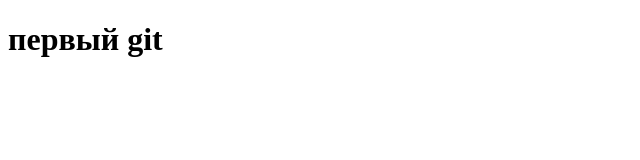
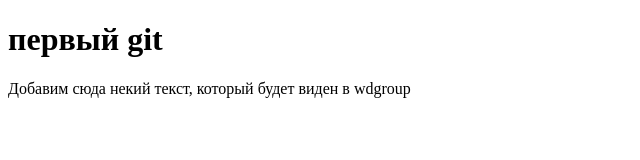
Before and after one commit to MuqpucToqpeJIb/wdgroup_projects, a plain HTML site: page index.html in a window 1280 px wide. Shown: the whole page, without its empty margins (0-640 px from the left). Drawn offline with Linux system fonts and the light colour scheme.

Commit message:
was addes another branch

```diff
--- a/index.html
+++ b/index.html
@@ -5,5 +5,6 @@
 </head>
 <body>
 <h1>первый git</h1>
+<p>Добавим сюда некий текст, который будет виден в wdgroup</p>
 </body>
 </html>
```
